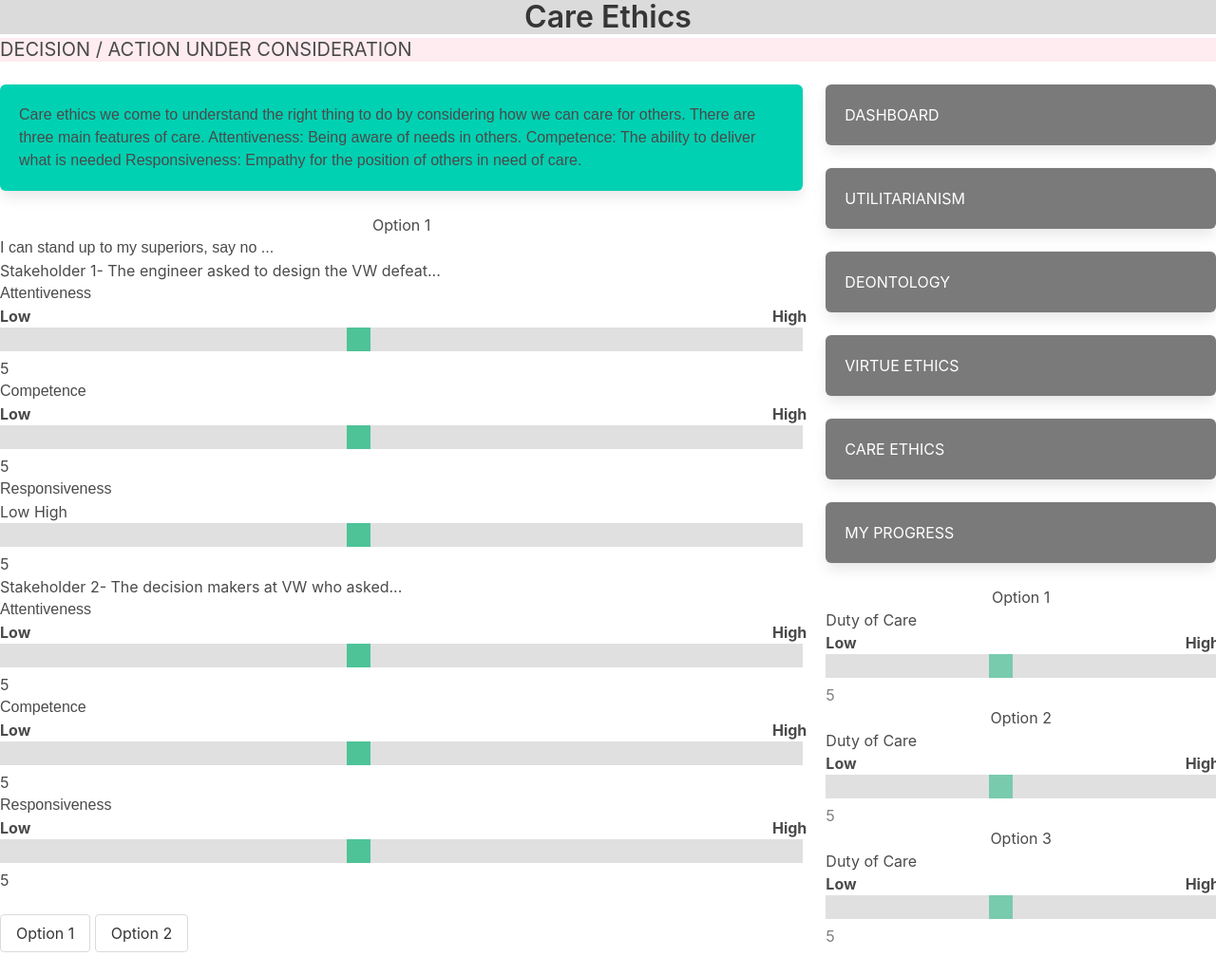
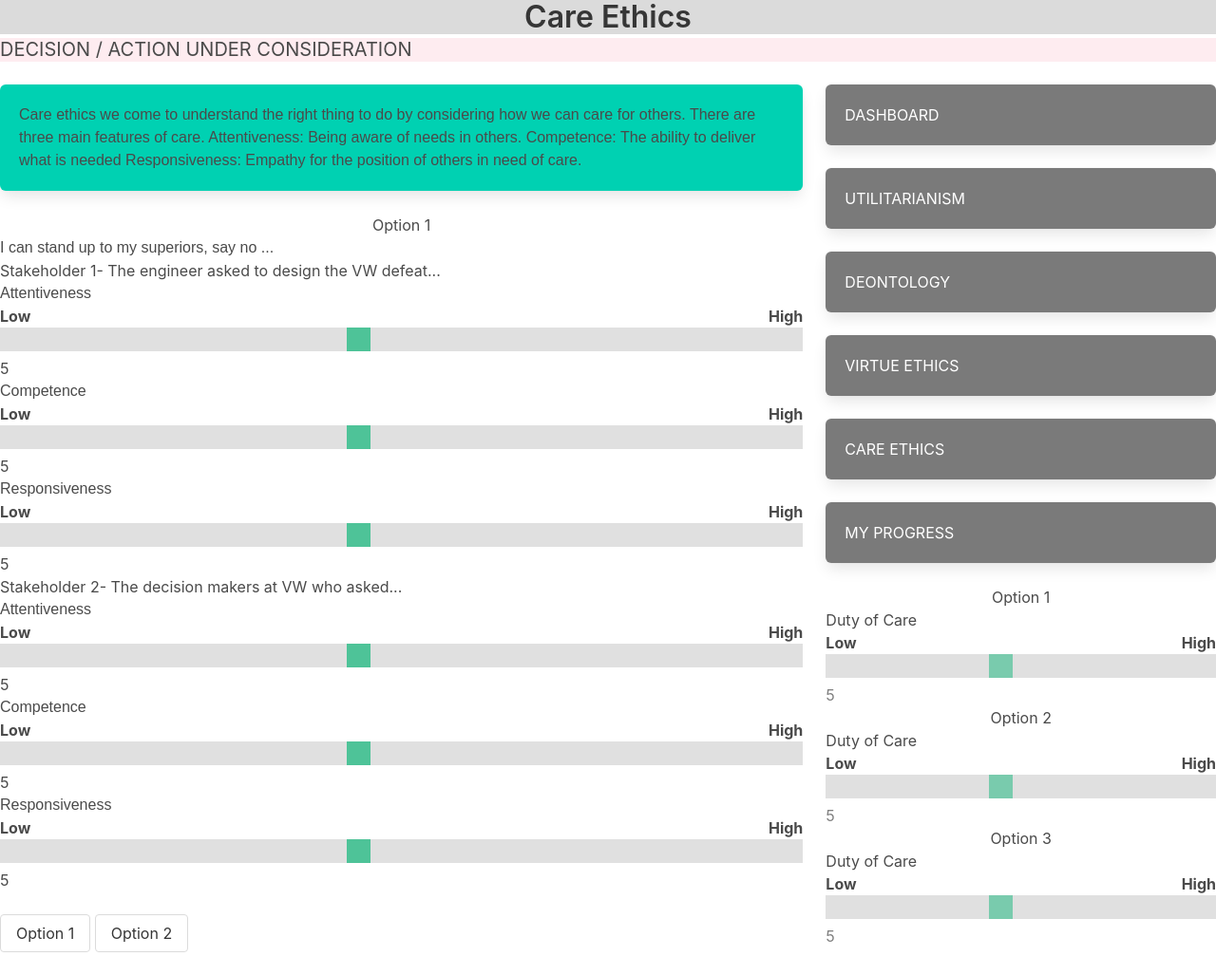
Before and after one commit to aCupOfHotJava/Ethics_Dashboard_1, a PHP site: page /html/CareEthics/CareEthicsOptions3.html in a window 1280 px wide. Shown: the whole page at 95% size. Run offline with PHP 8.4, Linux system fonts and the light colour scheme.

Commit message:
CareEthics

```diff
--- a/Project/html/CareEthics/CareEthicsOptions3.html
+++ b/Project/html/CareEthics/CareEthicsOptions3.html
@@ -28,11 +28,11 @@
             </div>
             <h1>Option 1</h1>
             <p>I can stand up to my superiors, say no ...</p>
-            <h2> Stakeholder 1- The engineer asked to design the VW defeat...</h2>
+            <h2> Stakeholder 1- The engineer asked to design the VW defeat... </h2>
             <p>Attentiveness</p>
-            <nav>
-                <label id="Low">Low</label>
-                <label id=High>High</label>
+            <nav class="is-flex has-text-weight-bold">
+                <label id="Low" class="has-text-left">Low</label>
+                <label id=High class="has-text-right">High</label>
             </nav>
             <div>
 
@@ -40,15 +40,16 @@
             <span class="range-value">5</span>
 
             <p>Competence</p>
-            <nav>
-                <label id="Low">Low</label>
-                <label id=High>High</label>
+            <nav class="is-flex has-text-weight-bold">
+                <label id="Low" class="has-text-left">Low</label>
+                <label id=High class="has-text-right">High</label>
             </nav>
             <input type="range" min="1" max="10" value="5" class="slider" id="Stakeholer1-1">
             <span class="range-value">5</span>
             <p>Responsiveness</p>
-            <label id="Low">Low</label>
-            <label id=High>High</label>
+            <nav class="is-flex has-text-weight-bold">
+                <label id="Low" class="has-text-left">Low</label>
+                <label id=High class="has-text-right">High</label>
             </nav>
             <input type="range" min="1" max="10" value="5" class="slider" id="Stakeholer1-1">
             <span class="range-value">5</span>
@@ -57,30 +58,30 @@
 
             <h2> Stakeholder 2- The decision makers at VW who asked...</h2>
             <p>Attentiveness</p>
-            <nav>
-                <label id="Low">Low</label>
-                <label id=High>High</label>
+            <nav class="is-flex has-text-weight-bold">
+                <label id="Low" class="has-text-left">Low</label>
+                <label id=High class="has-text-right">High</label>
             </nav>
             <input type="range" min="1" max="10" value="5" class="slider" id="Stakeholer1-1">
             <span class="range-value">5</span>
             <p>Competence</p>
-            <nav>
-                <label id="Low">Low</label>
-                <label id=High>High</label>
+            <nav class="is-flex has-text-weight-bold">
+                <label id="Low" class="has-text-left">Low</label>
+                <label id=High class="has-text-right">High</label>
             </nav>
             <input type="range" min="1" max="10" value="5" class="slider" id="Stakeholer1-1">
             <span class="range-value">5</span>
             <p>Responsiveness</p>
-            <nav>
-                <label id="Low">Low</label>
-                <label id=High>High</label>
+            <nav class="is-flex has-text-weight-bold">
+                <label id="Low" class="has-text-left">Low</label>
+                <label id=High class="has-text-right">High</label>
             </nav>
             <input type="range" min="1" max="10" value="5" class="slider" id="Stakeholer1-1">
             <span class="range-value">5</span>
             <br>
             <br>
             <a href= "CareEthics.html"><button class = "button" id = "option1" >Option 1</button>  </a>
-            <a href= "CareEthicsOption2.html"><button class = "button" id = "option2" >Option 2</button>  </a>
+            <a href= "CareEthicOptions2.html"><button class = "button" id = "option2" >Option 2</button>  </a>
 
         </div>
     </div>
@@ -91,7 +92,7 @@
             <a class = "box has-background-grey has-text-white" id = "dashboard" href = "../index.html">
                 DASHBOARD
             </a>
-            <a class = "box has-background-grey has-text-white" id = "utilitarianism" href = "utilitarianism.html">
+            <a class = "box has-background-grey has-text-white" id = "utilitarianism" href = "Utilitarianism/utilitarianism.html">
                 UTILITARIANISM
             </a>
             <a class = "box has-background-grey has-text-white" id = "deontology" href = "deontology.html">
@@ -108,9 +109,9 @@
             </a>
             <h1>Option 1</h1>
             <h2>Duty of Care</h2>
-            <nav>
-                <label id="Low">Low</label>
-                <label id=High>High</label>
+            <nav class="is-flex has-text-weight-bold">
+                <label id="Low" class="has-text-left">Low</label>
+                <label id=High class="has-text-right">High</label>
             </nav>
             <div class="slider">
             <input type="range" min="1" max="10" value="5" class="slider">
@@ -118,9 +119,9 @@
 
             <h1>Option 2</h1>
             <h2>Duty of Care</h2>
-            <nav>
-                <label id="Low">Low</label>
-                <label id=High>High</label>
+            <nav class="is-flex has-text-weight-bold">
+                <label id="Low" class="has-text-left">Low</label>
+                <label id=High class="has-text-right">High</label>
             </nav>
             <div class="slider">
             <input type="range" min="1" max="10" value="5" class="slider">
@@ -128,9 +129,9 @@
 
             <h1>Option 3</h1>
             <h2>Duty of Care</h2>
-            <nav>
-                <label id="Low">Low</label>
-                <label id=High>High</label>
+            <nav class="is-flex has-text-weight-bold">
+                <label id="Low" class="has-text-left">Low</label>
+                <label id=High class="has-text-right">High</label>
             </nav>
             <div class="slider">
             <input type="range" min="1" max="10" value="5" class="slider">
--- a/Project/styles/main.css
+++ b/Project/styles/main.css
@@ -37,9 +37,7 @@ p, textarea {
     background-color: lightgoldenrodyellow;
 }
 
-nav:hover{
-    background-color:lightgoldenrodyellow;
-}
+
 
 h1{
     text-align: center;
@@ -89,21 +87,12 @@ h1{
     background: #04AA6D;
     cursor: pointer;
   }
-  nav{
-    display: flex;
-    margin-right: -4px;
-    font-weight: bold;
-    text-decoration: none;
 
 
-  }
+
   #High {
-    text-decoration: none;
     width:100%;
-    text-align:right;
   }
   #Low{
-    text-decoration: none;
     width:100%;
-    text-align:left;
   }
```
Also changed, not shown: Project/html/CareEthics/CareEthicOption2.html (+29 -29 lines), Project/html/CareEthics/CareEthics.html (+27 -30 lines).
